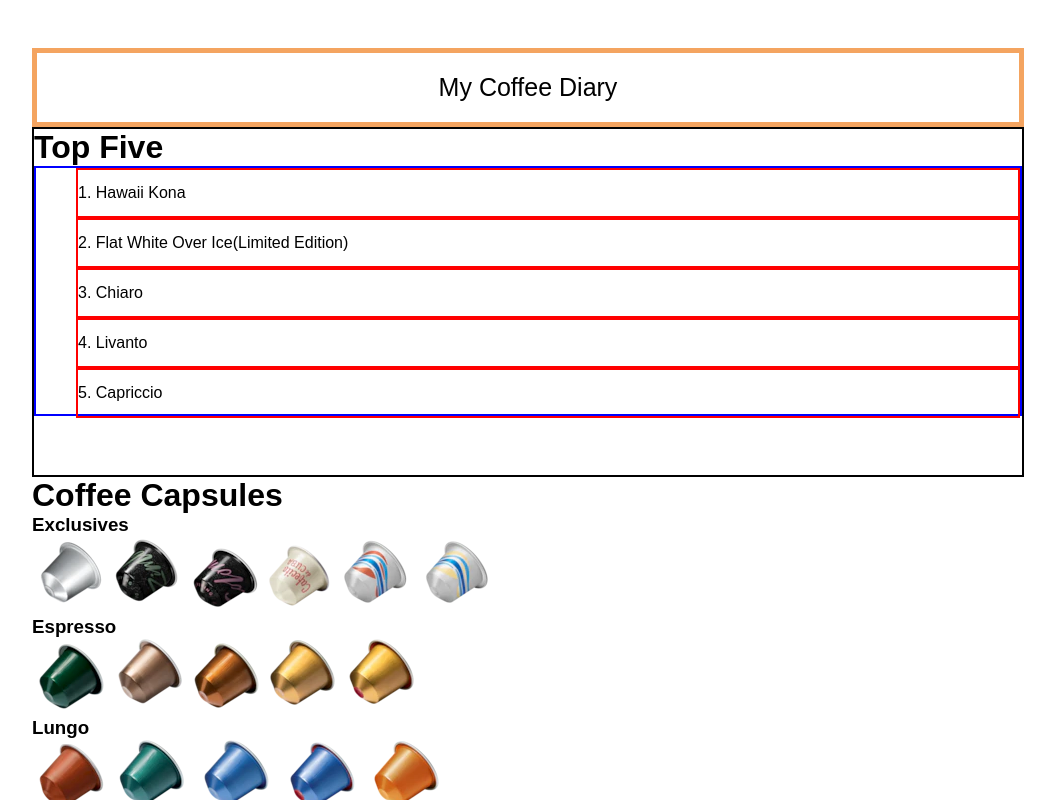
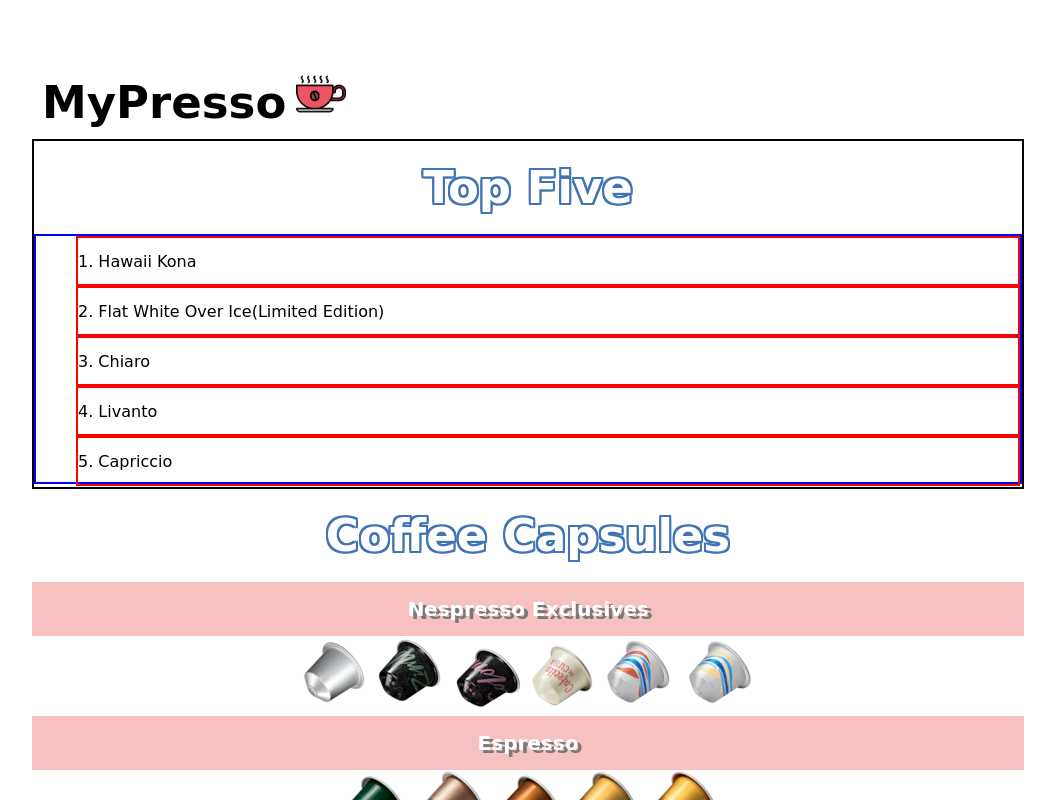
Before and after one commit to stacello19/myPresso, a React (Create React App) app: page / in a window 1280 px wide. Shown: the top 800 px of the page, without its empty margins (112-1167 px from the left). Built offline with nearby package versions, Linux system fonts and the light colour scheme.

Commit message:
navTop design

```diff
--- a/src/components/App.js
+++ b/src/components/App.js
@@ -11,12 +11,13 @@
 import Mastercrafted from './shared/masterCrafted';
 import Decaffe from './shared/decaffe';
 import Flavored from './shared/flavored';
+import coffeePic from './shared/image/public/coffee-cup.png';
 
 const App = () => {
     return (
         // DID: fragrment
         <BodyWrapper>
-            <NavTop />
+            <NavTop pic={coffeePic} />
                 <TopChoice />
                 <Coffee espresso={Espresso} decaffe={Decaffe} exclusives={Exclusives}
                         lungo={Lungo} masterCrafted={Mastercrafted} flavored={Flavored}/>
--- a/src/components/Coffee/Coffee.js
+++ b/src/components/Coffee/Coffee.js
@@ -1,8 +1,8 @@
 import React, { Component } from 'react';
-//import classNames from 'classnames/bind';
-//import style from './Coffee.scss';
+import classNames from 'classnames/bind';
+import style from './Coffee.scss';
 
-//const cx = classNames.bind(style);
+const cx = classNames.bind(style);
 
 class Coffee extends Component {
 
@@ -72,7 +72,8 @@
     return (
       <div className="nespresso">
         <h1>Coffee Capsules</h1>
-          <h3>Exclusives</h3>
+          <div className={cx('capsules')}>
+            <h3>Nespresso Exclusives</h3>
               {Exclusives}
             <h3>Espresso</h3>
               {Espresso}
@@ -85,6 +86,7 @@
             <h3>Decaffeinato</h3>
               {Decaffe}
           </div>
+      </div>
     )
   }
 }
--- a/src/components/Coffee/Coffee.scss
+++ b/src/components/Coffee/Coffee.scss
@@ -1,8 +1,20 @@
 h1{
-    font-size: 25px;
-    padding: 10px;
+    font-size: 45px;
+    padding: 20px;
+    text-align: center;
+    color: #FFFFFF;
+    background: #FFFFFF;
+    text-shadow: 2px 2px 0 #4074b5, 2px -2px 0 #4074b5, -2px 2px 0 #4074b5, -2px -2px 0 #4074b5, 2px 0px 0 #4074b5, 0px 2px 0 #4074b5, -2px 0px 0 #4074b5, 0px -2px 0 #4074b5;
 }
 
-.coffee {
+.capsules{
+    text-align: center;
+}
+
+.capsules h3{
     padding: 15px;
+    font-size: 20px;
+    color: #FFFFFF;
+    background: #F7C1C1;
+    text-shadow: 4px 3px 0px #7A7A7A;
 }
--- a/src/components/Common/BodyWrapper/BodyWrapper.scss
+++ b/src/components/Common/BodyWrapper/BodyWrapper.scss
@@ -8,7 +8,7 @@
   padding-bottom: 3rem;
   padding-left: 1rem;
   padding-right: 1rem;
-
+  font-family: "Comic Sans MS", cursive, sans-serif;
   @include media("<wide") {
     width: 1024px;
   }
--- a/src/components/NavTop/NavTop.js
+++ b/src/components/NavTop/NavTop.js
@@ -8,7 +8,8 @@
   render() {
     return (
         <div className={cx('nav-wrapper')}>
-          My Coffee Diary
+          MyPresso
+          <img className={cx('picture')}src={this.props.pic} alt='coffee'/>
       </div>
     )
   }
--- a/src/components/NavTop/NavTop.scss
+++ b/src/components/NavTop/NavTop.scss
@@ -1,6 +1,12 @@
 .nav-wrapper {
-    padding: 20px;
-    text-align: center;
-    font-size: 25px;
-    border: 5px solid sandybrown;
+    padding: 10px;
+    font-size: 45px;
+    font-weight: 900;
 }
+
+.picture{
+    height: 60px;
+    width: 50px;
+    margin-left: 10px;
+    padding-top:12px;
+}
--- a/src/components/TopChoice/TopChoice.js
+++ b/src/components/TopChoice/TopChoice.js
@@ -9,7 +9,7 @@
   render() {
     return (
       <div className={cx('topChoice-Wrapper')}>
-        <h1><bold>Top Five</bold></h1>
+        <h1>Top Five</h1>
         <ul className={cx('list')}>
           <li>1. Hawaii Kona</li>
           <li>2. Flat White Over Ice(Limited Edition)</li>
```
Also changed, not shown: src/components/shared/image/public/coffee-cup.png (added). Lines whose indentation alone changed are shown as unchanged.
